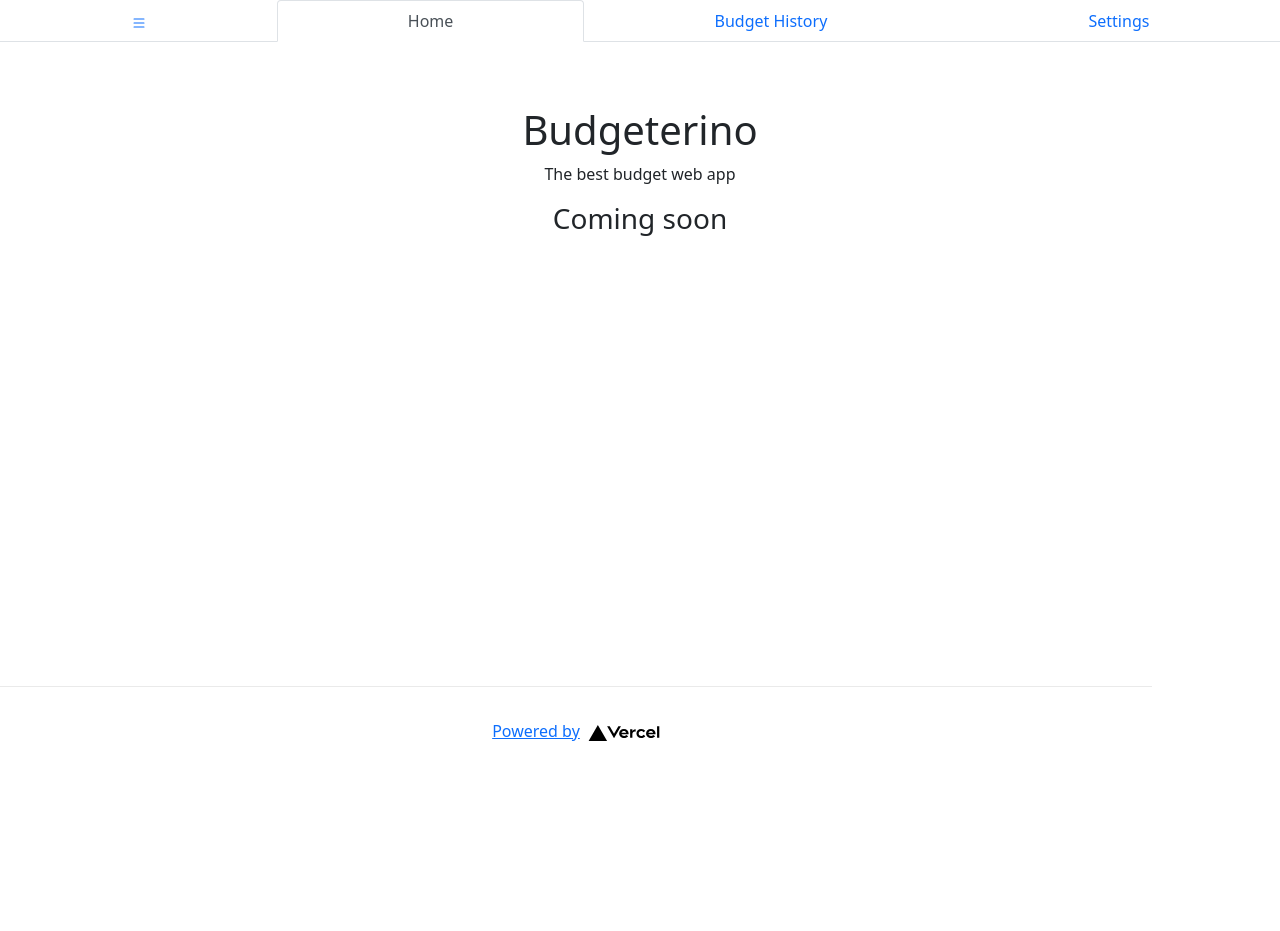
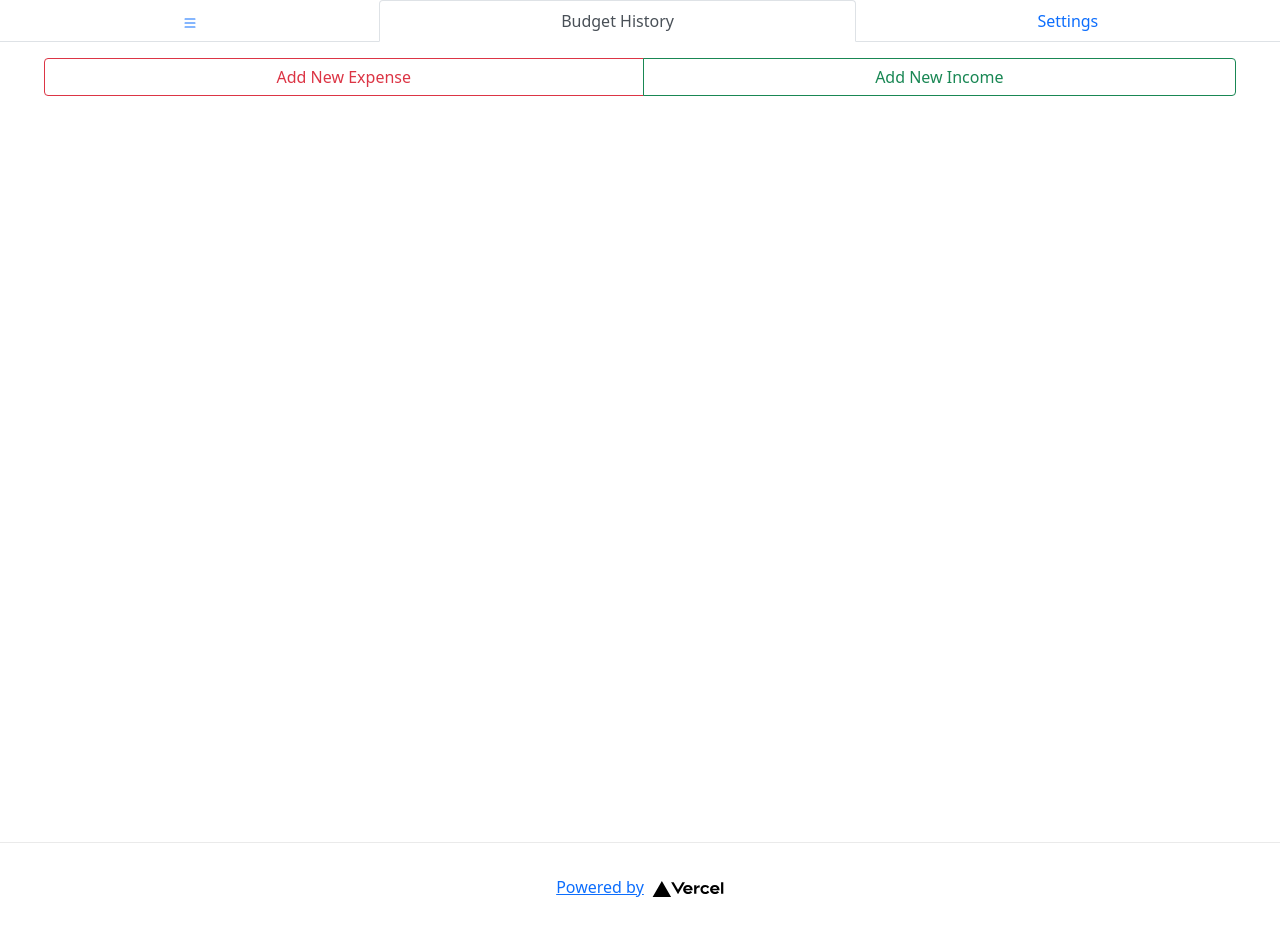
Before and after one commit to oliverwhite19/budgeterino, a Next.js app: page / in a window 1280 px wide. Before the commit the page ends 800 px from the top, so only its background shows below. Built offline with nearby package versions, Linux system fonts and the light colour scheme.

Commit message:
feat: refactor page layouts

```diff
--- a/components/budget/AddLineItem.tsx
+++ b/components/budget/AddLineItem.tsx
@@ -1,7 +1,7 @@
 import { useState } from 'react';
 import { Button, ButtonGroup, Container, Form, Modal, Row } from 'react-bootstrap';
 import useStorage from '../../hooks/useStorage';
-import { budgetItem } from '../../pages/budget';
+import { budgetItem } from '../../pages';
 
 const AddLineItem = ({ addItem }: { addItem: (item: budgetItem) => void }) => {
     const [show, setShow] = useState(false);
--- a/components/navigation/Menu.tsx
+++ b/components/navigation/Menu.tsx
@@ -21,10 +21,7 @@ const Menu = () => {
                     </Nav.Link>
                 </Nav.Item>
                 <Nav.Item>
-                    <Nav.Link href="/">Home</Nav.Link>
-                </Nav.Item>
-                <Nav.Item>
-                    <Nav.Link href="/budget">Budget History</Nav.Link>
+                    <Nav.Link href="/">Budget History</Nav.Link>
                 </Nav.Item>
                 <Nav.Item>
                     <Nav.Link href="/settings">Settings</Nav.Link>
--- a/pages/_app.tsx
+++ b/pages/_app.tsx
@@ -4,12 +4,21 @@ import 'bootstrap/dist/css/bootstrap.css';
 import Menu from '../components/navigation/Menu';
 import styles from '../styles/Home.module.css';
 import Image from 'next/image';
+import Head from 'next/head';
 
 function MyApp({ Component, pageProps }: AppProps) {
     return (
         <>
+            <Head>
+                <title>Budgeterino</title>
+                <meta name="description" content="Budget App for Budget People" />
+                <link rel="icon" href="/favicon.ico" />
+            </Head>
+
             <Menu />
-            <Component {...pageProps} />
+            <main className={styles.main}>
+                <Component {...pageProps} />
+            </main>
 
             <footer className={styles.footer}>
                 <a
--- a/pages/index.tsx
+++ b/pages/index.tsx
@@ -1,23 +1,52 @@
-import type { NextPage } from 'next';
-import Head from 'next/head';
-import styles from '../styles/Home.module.css';
+import Day from '../components/budget/Day';
+import AddLineItem from '../components/budget/AddLineItem';
+import useStorage from '../hooks/useStorage';
+import { useState } from 'react';
+import dynamic from 'next/dynamic';
+export type budgetItem = {
+    description: string;
+    date: string;
+    direction: string;
+    value: number;
+    currency?: string;
+};
 
-const Home: NextPage = () => {
+const itemsToDays = (items: budgetItem[]): { [k: string]: budgetItem[] } => {
+    const itemsInDays = items.reduce((previousValue: { [k: string]: budgetItem[] }, currentValue) => {
+        const dateString = currentValue.date;
+        if (previousValue[dateString]) {
+            previousValue[dateString].push(currentValue);
+        } else {
+            previousValue[dateString] = [currentValue];
+        }
+        return previousValue;
+    }, {});
+    const ordered = Object.keys(itemsInDays)
+        .sort()
+        .reverse()
+        .reduce((obj: { [k: string]: budgetItem[] }, key) => {
+            obj[key] = itemsInDays[key];
+            return obj;
+        }, {});
+    return ordered;
+};
+
+const Budget = () => {
+    const { getItem } = useStorage();
+    const localItems = getItem('items', [], 'local');
+    const [items, setItems] = useState(localItems);
+    const itemsAsDays = itemsToDays(items);
+
     return (
-        <div className={styles.container}>
-            <Head>
-                <title>Budgeterino</title>
-                <meta name="description" content="Budget App for Budget People" />
-                <link rel="icon" href="/favicon.ico" />
-            </Head>
-
-            <main className={styles.main}>
-                <h1>Budgeterino</h1>
-                <p>The best budget web app</p>
-                <h3>Coming soon</h3>
-            </main>
+        <div>
+            <AddLineItem addItem={(item) => setItems([...items, item])} />
+            {Object.values(itemsAsDays).map((value) => (
+                <Day date={value[0].date} lineItems={value} key={value[0].date} />
+            ))}
         </div>
     );
 };
 
-export default Home;
+export default dynamic(() => Promise.resolve(Budget), {
+    ssr: false,
+});
--- a/styles/Home.module.css
+++ b/styles/Home.module.css
@@ -3,18 +3,12 @@
 }
 
 .main {
-    padding: 4rem 0;
-    flex: 1;
-    display: flex;
-    flex-direction: column;
-    justify-content: center;
-    align-items: center;
+    min-height: 100vh;
+    padding: 1rem 2rem 0rem 2rem;
 }
 
 .footer {
-    position: absolute;
-    width: 90%;
-    bottom: 25px;
+    display: flex;
     flex: 1;
     padding: 2rem 0;
     border-top: 1px solid #eaeaea;
```
Also changed, not shown: pages/budget.tsx (deleted, +0 -52 lines).
